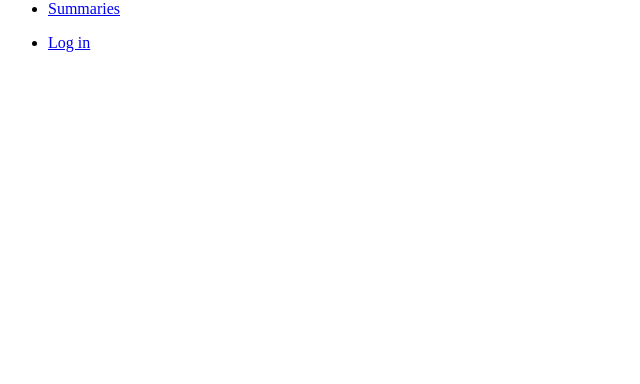
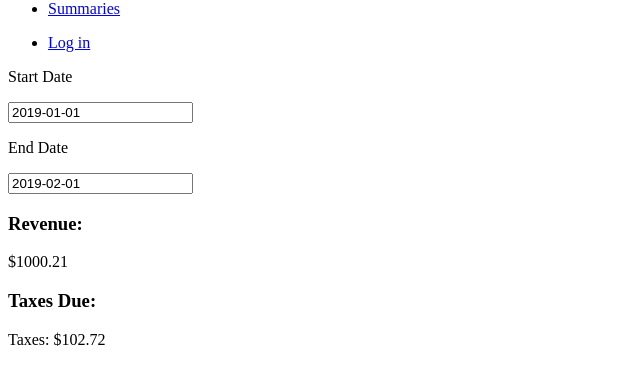
Before and after one commit to cjc2785/accountant-frontend, a React app: page /#/summaries in a window 1280 px wide. Shown: the part 178-562 px from the top of the page, without its empty margins (0-640 px from the left). Built offline with nearby package versions, Linux system fonts and the light colour scheme.

Commit message:
Added summary page

```diff
--- a/src/components/App.js
+++ b/src/components/App.js
@@ -6,6 +6,7 @@ import { Switch, Route } from 'react-router-dom'
 import { Header } from './header.js'
 import { Home } from './home.js'
 import ProductList from './ProductList'
+import Summary from './Summary'
 
 const shoes = [{
     productId: 1,
@@ -37,9 +38,8 @@ const App = () => (
             <Route path='/sales'
                 render={() => (<ProductList category='Sales'
                     products={shoes}/>)} />
-            <Route path='/sales'
-                render={() => (<ProductList category='Summaries'
-                    products={shoes}/>)} />
+            <Route path='/summaries'
+                render={() => (<Summary/>)} />
         </Switch>
     </div>
 )
--- a/src/components/Header.js
+++ b/src/components/Header.js
@@ -12,8 +12,8 @@ export const Header = () => (
                         <img width="170px" height="140px" src="images/logo.png" />
                     </Link>
                 </li>
-                <li className="list-inline-item"><Link to="/reports" replace>Sales</Link></li>
-                <li className="list-inline-item"><Link to="/reports" replace>Summaries</Link></li>
+                <li className="list-inline-item"><Link to="/sales" replace>Sales</Link></li>
+                <li className="list-inline-item"><Link to="/summaries" replace>Summaries</Link></li>
             </ul>
 
             <ul className="list-inline">
--- /dev/null
+++ b/src/components/Summary.js
@@ -0,0 +1,35 @@
+"use strict"
+
+import React from 'react'
+import PropTypes from 'prop-types'
+
+const Summary = () => (
+    <div className='container-fluid'>
+        <div className='d-flex pt-4 pb-4'>
+            <div>
+                <p>Start Date</p>
+                <input value='2019-01-01' />
+            </div>
+            <div className='pl-5'>
+                <p>End Date</p>
+                <input value='2019-02-01' />
+            </div>
+        </div>
+        <div>
+            <div>
+                <h3>Revenue: </h3>
+                <p>$1000.21</p>
+            </div>
+            <div>
+                <h3>Taxes Due: </h3>
+                <p>Taxes: $102.72</p>
+            </div>
+        </div>
+    </div>
+)
+
+Summary.propTypes = {
+
+}
+
+export default Summary
```
